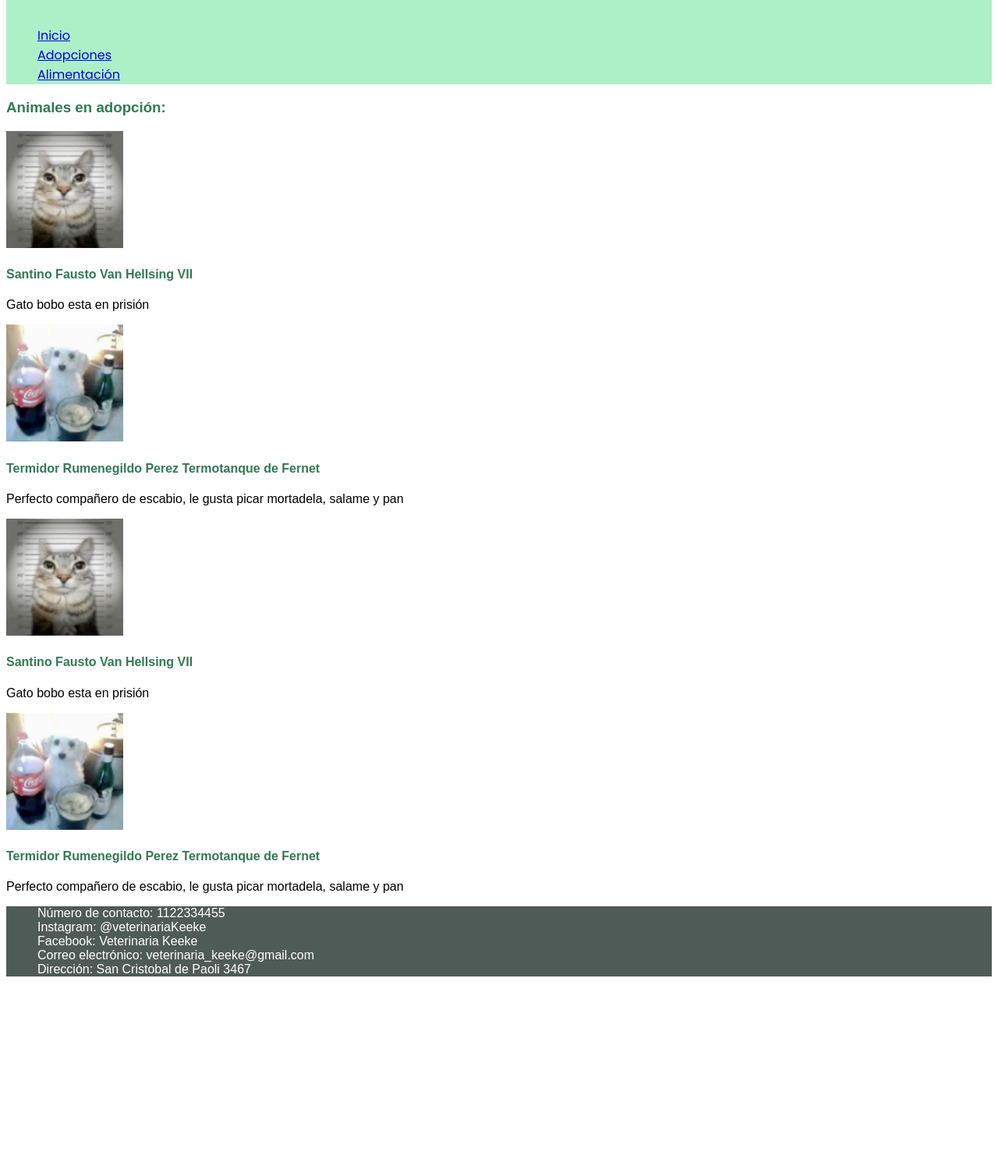
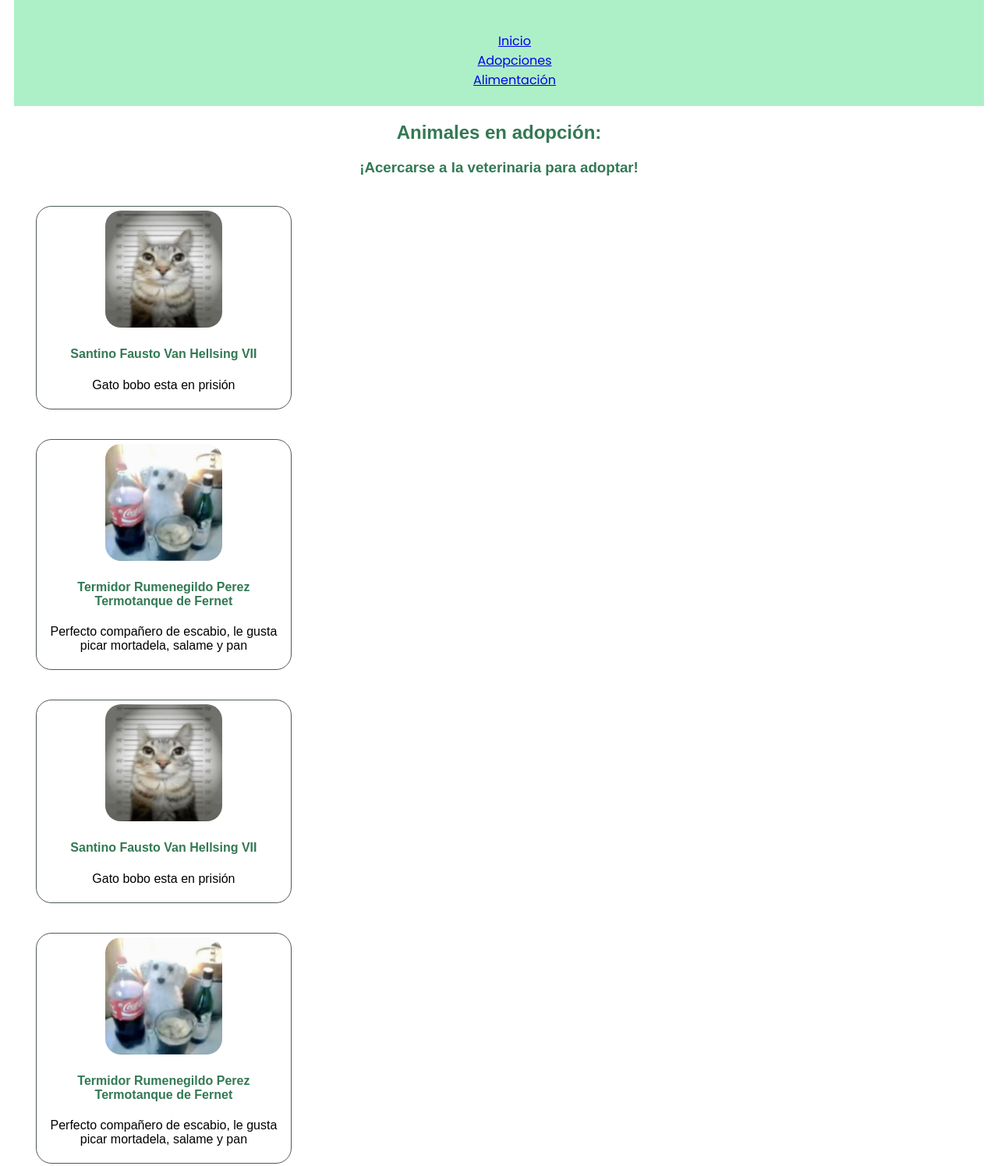
Before and after one commit to EmilioR188/Keeke, a plain HTML site: page adopciones.html in a window 1280 px wide. Shown: the part 280-1775 px from the top of the page at 78% size. Before the commit the page ends 1548 px from the top, so only its background shows below. Drawn offline with Linux system fonts and the light colour scheme; a web font is replaced by a local one.

Commit message:
Clase 4, box model

```diff
--- a/adopciones.html
+++ b/adopciones.html
@@ -19,24 +19,25 @@
     </nav>
 </header>
 <body>
-    <h3>Animales en adopción:</h3>
-    <section>
-        <div>
+    <h2>Animales en adopción:</h2>
+    <h3>¡Acercarse a la veterinaria para adoptar!</h2>
+    <section class="adopciones">
+        <div class="animal">
             <img src="imagenes/prison.jpg" alt="Gato en adopción" width="150" height="150">
             <h4>Santino Fausto Van Hellsing VII</h4>
             <p>Gato bobo esta en prisión</p>
         </div>
-        <div>
+        <div class="animal">
             <img src="imagenes/ferne.jpg" alt="Perro en adopcion" width="150" height="150">
             <h4>Termidor Rumenegildo Perez Termotanque de Fernet</h4>
             <p>Perfecto compañero de escabio, le gusta picar mortadela, salame y pan</p>
         </div>
-        <div>
+        <div class="animal">
             <img src="imagenes/prison.jpg" alt="Gato en adopción" width="150" height="150">
             <h4>Santino Fausto Van Hellsing VII</h4>
             <p>Gato bobo esta en prisión</p>
         </div>
-        <div>
+        <div class="animal">
             <img src="imagenes/ferne.jpg" alt="Perro en adopción" width="150" height="150">
             <h4>Termidor Rumenegildo Perez Termotanque de Fernet</h4>
             <p>Perfecto compañero de escabio, le gusta picar mortadela, salame y pan</p>
@@ -45,11 +46,18 @@
 </body>
 <footer>
     <ul>
-        <li>Número de contacto: 1122334455</li>
-        <li>Instagram: @veterinariaKeeke</li>
-        <li>Facebook: Veterinaria Keeke</li>
-        <li>Correo electrónico: veterinaria_keeke@gmail.com</li>
-        <li>Dirección: San Cristobal de Paoli 3467</li>
+        <div>
+            <li>TikTok: @KeekeVet</li>
+            <li>Instagram: @veterinariaKeeke</li>
+        </div>
+        <div>
+            <li>Facebook: Veterinaria Keeke</li>
+            <li>Correo electrónico: veterinaria_keeke@gmail.com</li>
+        </div>
+        <div>
+            <li>Dirección: San Cristobal de Paoli 3467</li>
+            <li>WhatsApp: 1122334455</li>
+        </div>
     </ul>
 </footer>
 </html>
--- a/styles.css
+++ b/styles.css
@@ -4,11 +4,15 @@
 body {
     background-color: #FFFFFF;
     font-family: 'Chivo', sans-serif;
+    text-align: center;
 }
 
 header {
     background-color: #ADF0C7;
     font-family: 'Poppins';
+    border-bottom-color: #4F5B56;
+    padding: 5px;
+    margin: 10px;
 }
 header h2 {
     color:#FFFFFF;
@@ -17,13 +21,41 @@ header h2 {
 
 footer {
     background-color: #4F5B56;
+    padding: 5px;
+    margin: 10px;
 }
 footer li {
     color: #FFFFFF;
 }
 
+img {
+    border-radius: 20px;
+}
+
+.adopciones {
+    margin-top: 10px;
+}
+.animal {
+    border-color: #4F5B56;
+    border-width: 1px;
+    border-radius: 20px;
+    border-style: solid;
+    width: 25%;
+    height: fit-content;
+    padding: 5px;
+    margin: 3%;
+}
+
+.recomendacion {
+    margin: 10px;
+}
+
 ul {
     list-style: none;
+}
+
+h2 {
+    color:#337954
 }
 
 h3 {
@@ -33,7 +65,3 @@ h3 {
 h4 {
     color: #337954;
 }
-
-.nosotros {
-    text-align: center;
-}
```
Also changed, not shown: alimentacion.html (+19 -10 lines), index.html (+2 -2 lines).
